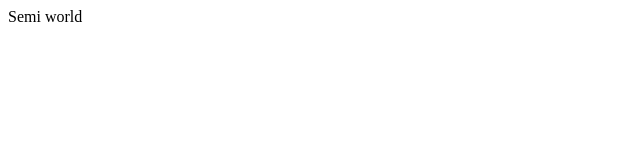
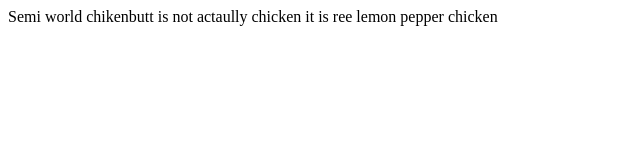
Before and after one commit to AKHD-Debug/TediousDarkblueProgrammingtool, a plain HTML site: page index.html in a window 1280 px wide. Shown: the whole page, without its empty margins (0-640 px from the left). Drawn offline with Linux system fonts and the light colour scheme.

Commit message:
I just updated my code to say lemon pepper chicken

```diff
--- a/index.html
+++ b/index.html
@@ -10,6 +10,8 @@
 
 <body>
   Semi world
+  chikenbutt is not actaully chicken it is ree
+  lemon pepper chicken
   <script src="script.js"></script>
 </body>
 
```
